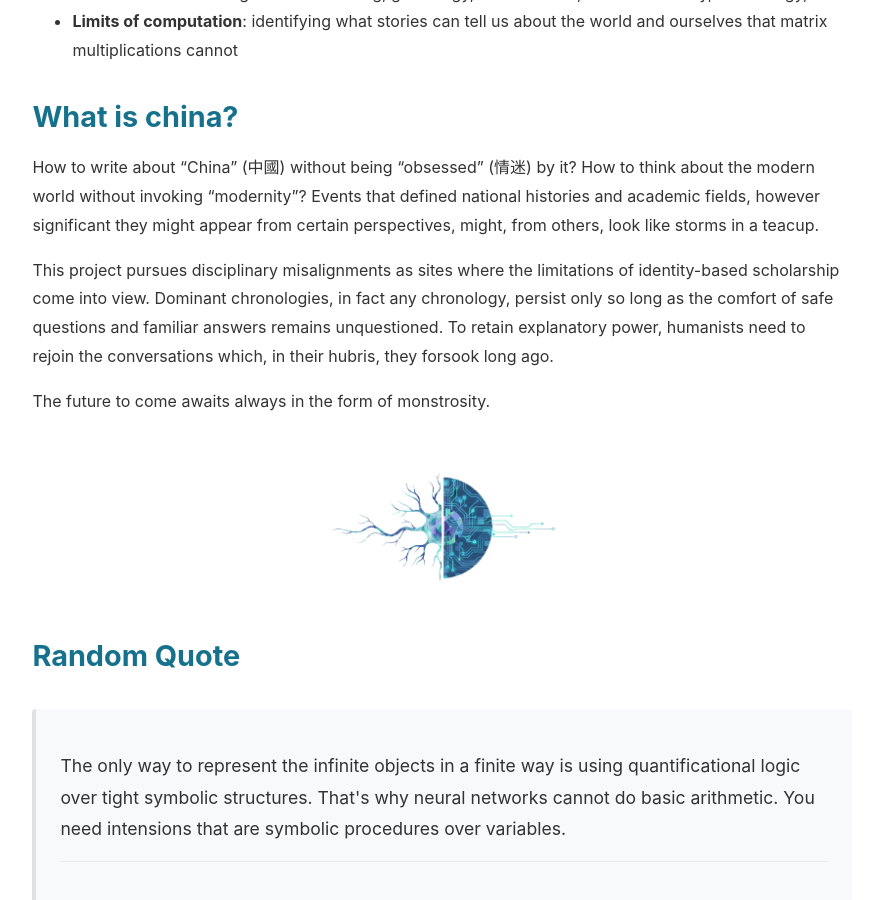
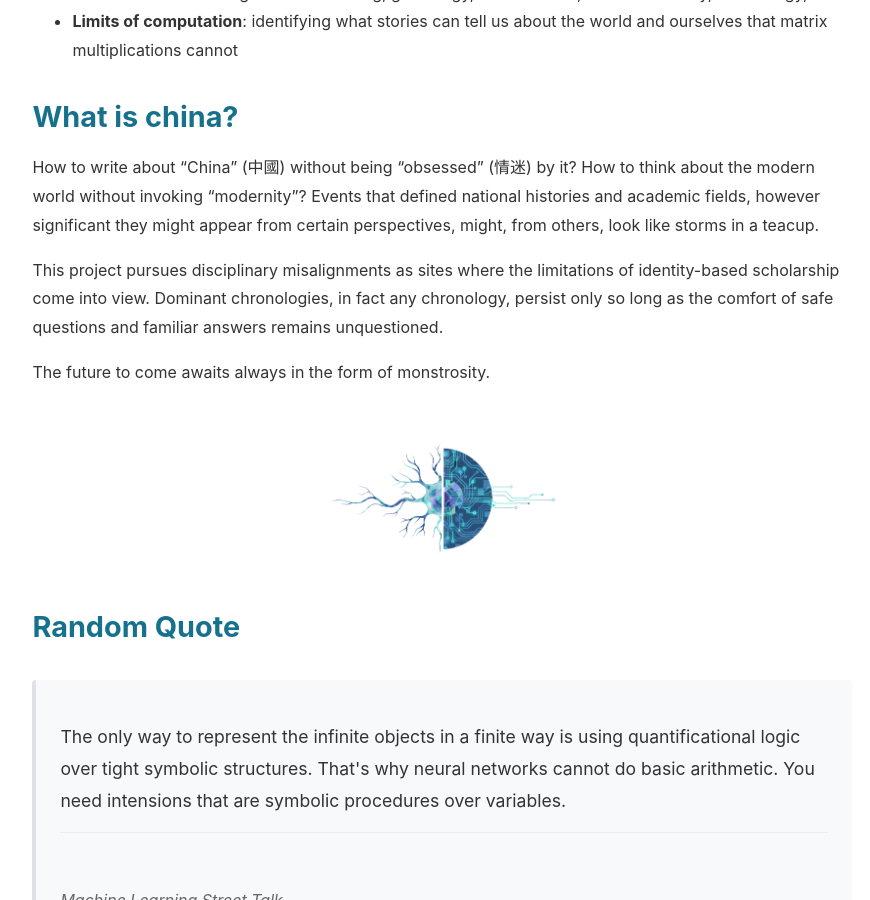
Before and after one commit to mcjkurz/qhchina, a Jekyll site: the page built from docs/index.md, in a window 1280 px wide and 900 px high, scrolled down 1059 px. Shown: the whole window, without its empty margins (198-1068 px from the left). Built offline with Jekyll 4.4.1, drawn with Linux system fonts in a browser that asks for light colours.

Commit message:
change in main page

```diff
--- a/docs/index.md
+++ b/docs/index.md
@@ -45,7 +45,7 @@ title: Home
 
 How to write about "China" (中國) without being "obsessed" (情迷) by it? How to think about the modern world without invoking "modernity"? Events that defined national histories and academic fields, however significant they might appear from certain perspectives, might, from others, look like storms in a teacup.
 
-This project pursues disciplinary misalignments as sites where the limitations of identity-based scholarship come into view. Dominant chronologies, in fact any chronology, persist only so long as the comfort of safe questions and familiar answers remains unquestioned. To retain explanatory power, humanists need to rejoin the conversations which, in their hubris, they forsook long ago.
+This project pursues disciplinary misalignments as sites where the limitations of identity-based scholarship come into view. Dominant chronologies, in fact any chronology, persist only so long as the comfort of safe questions and familiar answers remains unquestioned.
 
 The future to come awaits always in the form of monstrosity.
 
```
